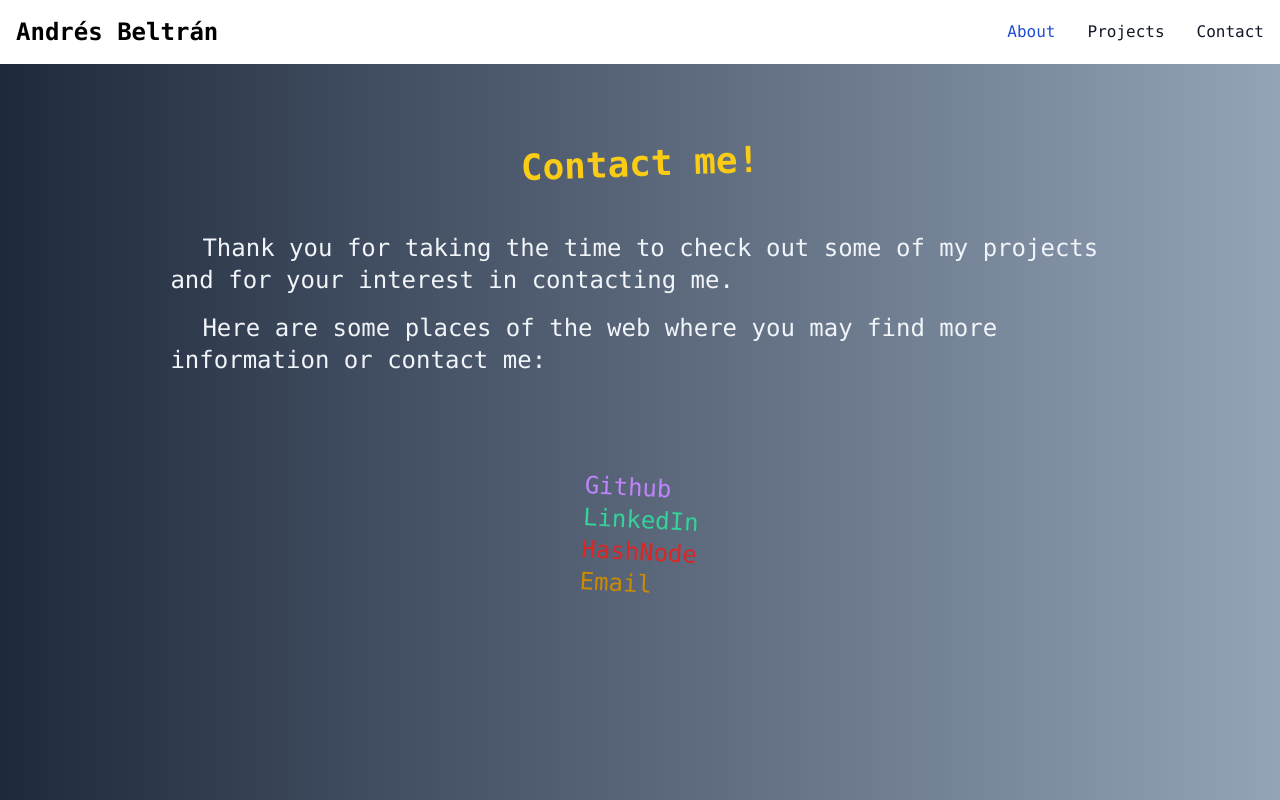
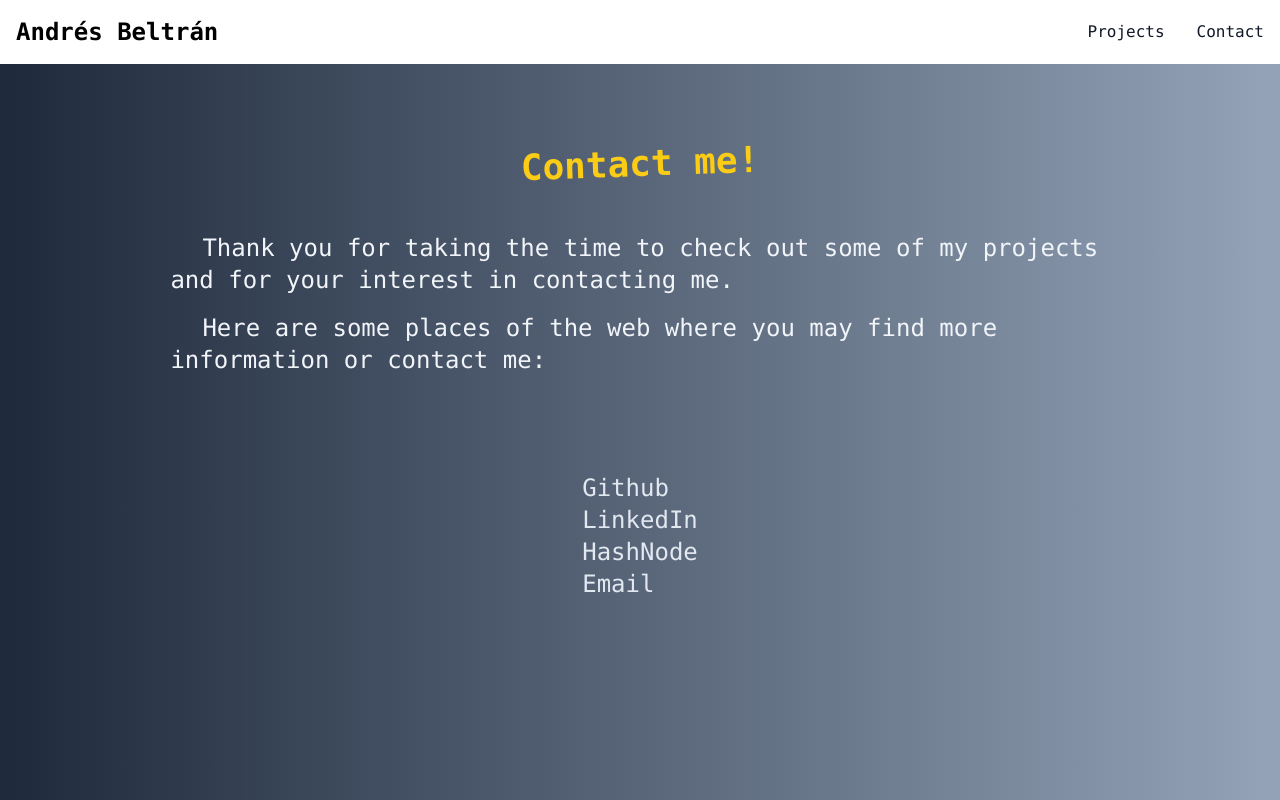
Before and after one commit to andres039/prospect, a Next.js app: page /contact in a window 1280 px wide. Built offline with nearby package versions, Linux system fonts and the light colour scheme.

Commit message:
Add welcome sign

```diff
--- a/components/nav.tsx
+++ b/components/nav.tsx
@@ -12,7 +12,7 @@ const Navbar = () => {
         <button
           data-collapse-toggle="navbar-default"
           type="button"
-          className="inline-flex items-center p-2 ml-3 text-sm text-gray-500 rounded-lg md:hidden hover:bg-gray-100 focus:outline-none focus:ring-2 focus:ring-gray-200 dark:text-gray-400 dark:hover:bg-gray-700 dark:focus:ring-gray-600"
+          className="inline-flex items-center p-2 ml-3 text-sm text-gray-500 rounded-lg md:hidden hover:bg-gray-100 focus:outline-none focus:ring-2 focus:ring-gray-200 dark:text-gray-400 dark:hover:bg-gray-700 dark:focus:ring-gray-600 "
           aria-controls="navbar-default"
           aria-expanded="false"
         >
@@ -35,8 +35,8 @@ const Navbar = () => {
           <ul className="font-medium flex flex-col p-4 md:p-0 mt-4 border border-gray-100 rounded-lg bg-gray-50 md:flex-row md:space-x-8 md:mt-0 md:border-0 md:bg-white dark:bg-gray-800 md:dark:bg-gray-900 dark:border-gray-700">
             <Link
               href="about"
-              className="block py-2 pl-3 pr-4 text-white bg-blue-700 rounded md:bg-transparent md:text-blue-700 md:p-0 dark:text-white md:dark:text-blue-500"
-              aria-current="page"
+              className="md:dark:hover:text-blue-500 block py-2 pl-3 pr-4 text-white rounded md:bg-transparent  md:p-0 dark:text-white "
+
             >
               About
             </Link>
--- a/pages/contact.tsx
+++ b/pages/contact.tsx
@@ -15,12 +15,12 @@ const Contact = () => {
         Here are some places of the web where you may find more information or
         contact me:
       </p>
-<div className="grid justify-center mt-24 translate rotate-3">
+<div className="grid justify-center mt-24">
       <ul>
         <li>
           <Link
             href="https://github.com/andres039"
-            className="text-2xl mb-4 max-w-prose m-auto text-purple-400 "
+            className="text-2xl mb-4 max-w-prose m-auto text-slate-200 hover:underline"
           >
             Github
           </Link>
@@ -28,7 +28,7 @@ const Contact = () => {
         <li>
           <Link
             href="linkedin.com/in/andresbeltrangarcia/"
-            className="text-emerald-400 text-2xl mb-4 max-w-prose m-auto"
+            className="hover:underline text-slate-200 text-2xl mb-4 max-w-prose m-auto"
           >
             LinkedIn
           </Link>
@@ -36,7 +36,7 @@ const Contact = () => {
         <li>
           <Link
             href="https://andres039.hashnode.dev/fetch-con-typescript"
-            className="text-red-600 text-2xl mb-4 max-w-prose m-auto"
+            className="hover:underline text-slate-200 text-2xl mb-4 max-w-prose m-auto"
           >
             HashNode
           </Link>
@@ -44,7 +44,7 @@ const Contact = () => {
         <li>
           <Link
             href="mailto:andres039039@hotmail.com"
-            className="text-yellow-600 text-2xl mb-4 max-w-prose m-auto"
+            className="hover:underline text-slate-200 text-2xl mb-4 max-w-prose m-auto"
           >
             Email
           </Link>
--- a/pages/index.tsx
+++ b/pages/index.tsx
@@ -1,9 +1,9 @@
-
 export default function Home() {
-
   return (
-    <main>
-
+    <main className="flex h-96 justify-center content-center">
+      <h2 className=" text-7xl self-center font-semibold text-yellow-400 transfrom -rotate-2">
+        Welcome
+      </h2>
     </main>
   );
 }
```
